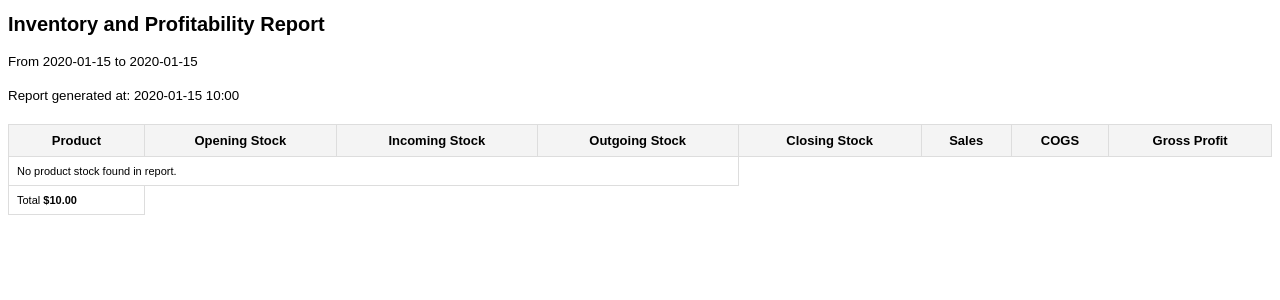
After one commit to k1muza/inventory, a Django app: template templates/admin/distribution_report.html in a window 1280 px wide. The commit adds this page. Shown: the top 300 px of the page. Run offline with Django 5.2, Linux system fonts and the light colour scheme; tables that the repository leaves empty hold one stand-in row (values such as "Sample post"); the template is opened without the code that fills it: values that come from a table or form of the project are taken from there, most other values are stand-ins (such as "Sample title", 1, 10 or a date in 2020).

Commit message:
profitability report

```diff
--- a/inventory/models/product.py
+++ b/inventory/models/product.py
@@ -199,7 +199,6 @@
 
         return total_cost / total_quantity if total_quantity > 0 else Decimal('0.0')
 
-
     @property
     def average_gross_profit(self):
         # Define the time window: now minus 7 days
@@ -221,22 +220,22 @@
         """
         Calculate stock level at a specific date.
         """
-        stock_in = self.stock_movements.filter(movement_type='IN', date__lte=date).aggregate(total=models.Sum('quantity'))['total'] or 0
-        stock_out = self.stock_movements.filter(movement_type='OUT', date__lte=date).aggregate(total=models.Sum('quantity'))['total'] or 0
+        stock_in = self.stock_movements.filter(movement_type='IN', date__lt=date).aggregate(total=models.Sum('quantity'))['total'] or 0
+        stock_out = self.stock_movements.filter(movement_type='OUT', date__lt=date).aggregate(total=models.Sum('quantity'))['total'] or 0
         return stock_in - stock_out
 
     def get_incoming_stock(self, start_date, end_date):
         """
         Calculate stock increase between two dates.
         """
-        stock_in = self.stock_movements.filter(movement_type='IN', date__gt=start_date, date__lte=end_date).aggregate(total=models.Sum('quantity'))['total'] or 0
+        stock_in = self.stock_movements.filter(movement_type='IN', date__gte=start_date, date__lt=end_date).aggregate(total=models.Sum('quantity'))['total'] or 0
         return stock_in
 
     def get_outgoing_stock(self, start_date, end_date):
         """
         Calculate stock decrease between two dates.
         """
-        stock_out = self.stock_movements.filter(movement_type='OUT', date__gt=start_date, date__lte=end_date).aggregate(total=models.Sum('quantity'))['total'] or 0
+        stock_out = self.stock_movements.filter(movement_type='OUT', date__gte=start_date, date__lt=end_date).aggregate(total=models.Sum('quantity'))['total'] or 0
         return stock_out
 
     def get_stock_value(self, date):
@@ -246,7 +245,7 @@
         total_value = Decimal('0.0')
 
         for batch in self.batches:
-            if batch.date_received <= date:
+            if batch.date_received < date:
                 qty = batch.get_quantity_remaining(date)
                 cost = batch.unit_cost
                 total_value += (qty * cost)
@@ -272,3 +271,49 @@
 
         if remaining > 0.001:
             raise ValueError(f"Insufficient stock for {quantity} {self.unit} of {self.name} on {sale_item.sale.date}")
+
+    def get_total_purchases(self, start_date, end_date):
+        """
+        Get all purchase items between two dates.
+        """
+        return self.purchase_items.filter(
+                purchase__date__range=[start_date, end_date]
+            ).annotate(
+                line_total=ExpressionWrapper(
+                    F('quantity') * F('unit_cost'),
+                    output_field=DecimalField(max_digits=10, decimal_places=3)
+                )
+            ).aggregate(total=models.Sum('line_total'))['total'] or 0
+
+    def get_gross_profit(self, start_date, end_date):
+        """
+        Calculate gross profit
+        Sales - Cost of goods sold (opening stock value + purchases - closing stock value)
+        """
+        sales = self.get_total_sales(start_date, end_date)
+        cost_of_goods_sold = self.get_cost_of_goods_sold(start_date, end_date)
+
+        return sales - cost_of_goods_sold
+
+    def get_total_sales(self, start_date, end_date):
+        """
+        Get all sale items between two dates.
+        """
+        return self.sale_items.filter(
+                sale__date__range=[start_date, end_date]
+            ).annotate(
+                line_total=ExpressionWrapper(
+                    F('quantity') * F('unit_price'),
+                    output_field=DecimalField(max_digits=10, decimal_places=3)
+                )
+            ).aggregate(total=models.Sum('line_total'))['total'] or 0
+
+    def get_cost_of_goods_sold(self, start_date, end_date):
+        """
+        Get cost of goods sold between two dates
+        """
+        opening_stock_value = self.get_stock_value(start_date)
+        closing_stock_value = self.get_stock_value(end_date)
+        purchases = self.get_total_purchases(start_date, end_date)
+
+        return opening_stock_value + purchases - closing_stock_value
--- a/inventory/models/report.py
+++ b/inventory/models/report.py
@@ -216,6 +216,7 @@
             })
         return inventory
 
+    # TODO: Resolve how conversions affect the profitability report
     @property
     def inventory_balances(self):
         """
@@ -229,13 +230,17 @@
         from inventory.models import Product
         inventory = []
         for product in Product.objects.all():
-            inventory.append({
-                'product': product,
-                'opening_stock_level': product.get_stock_level(self.open_date),
-                'closing_stock_level': product.get_stock_level(self.close_date),
-                'opening_stock_value': product.get_stock_value(self.open_date),
-                'closing_stock_value': product.get_stock_value(self.close_date),
-                'incoming_stock': product.get_incoming_stock(self.open_date, self.close_date),
-                'outgoing_stock': product.get_outgoing_stock(self.open_date, self.close_date),
-            })
+            if product.get_stock_level(self.open_date) or product.get_stock_level(self.close_date):
+                inventory.append({
+                    'product': product,
+                    'opening_stock_level': product.get_stock_level(self.open_date),
+                    'closing_stock_level': product.get_stock_level(self.close_date),
+                    'opening_stock_value': product.get_stock_value(self.open_date),
+                    'closing_stock_value': product.get_stock_value(self.close_date),
+                    'incoming_stock': product.get_incoming_stock(self.open_date, self.close_date),
+                    'outgoing_stock': product.get_outgoing_stock(self.open_date, self.close_date),
+                    'sales': product.get_total_sales(self.open_date, self.close_date),
+                    'cost_of_goods_sold': product.get_cost_of_goods_sold(self.open_date, self.close_date),
+                    'gross_profit': product.get_gross_profit(self.open_date, self.close_date),
+                })
         return inventory
--- a/inventory/models/stock_batch.py
+++ b/inventory/models/stock_batch.py
@@ -114,7 +114,7 @@
             date = timezone.now()
 
         total_in = self.movements.filter(
-            date__lte=date,
+            date__lt=date,
             movement_type=BatchMovement.MovementType.IN
         ).aggregate(
             total=Coalesce(Sum('quantity'), Decimal(0.0))
@@ -122,7 +122,7 @@
 
         # Sum all 'OUT' movements prior to or at `date`
         total_out = self.movements.filter(
-            date__lte=date,
+            date__lt=date,
             movement_type=BatchMovement.MovementType.OUT
         ).aggregate(
             total=Coalesce(Sum('quantity'), Decimal(0.0))
--- a/inventory/views.py
+++ b/inventory/views.py
@@ -159,12 +159,12 @@
                 quantity_str = line[1].strip()
                 match = re.match(r'(\d+(\.\d+)?)', quantity_str)
                 if match:
-                    quantity = float(match.group(1))
+                    quantity = Decimal(match.group(1))
                 else:
                     messages.error(request, f"Invalid quantity: {quantity_str}")
                     raise ValueError(f"Bad quantity format: {quantity_str}")
 
-                purchase_price = float(line[2].replace('$', '').strip())
+                purchase_price = Decimal(line[2].replace('$', '').strip())
 
                 try:
                     product = Product.objects.get(name__iexact=product_name)
--- /dev/null
+++ b/templates/admin/distribution_report.html
@@ -0,0 +1,83 @@
+{% load custom_filters %}
+
+<!DOCTYPE html>
+<html>
+<head>
+    <meta charset="utf-8">
+    <title>Stock Distribution</title>
+    <style>
+    body {
+        font-family: sans-serif;
+    }
+    h1 {
+        font-size: 20px;
+        margin-bottom: 10px;
+    }
+    table {
+        width:100%;
+        border-collapse: collapse;
+        margin-top:20px;
+    }
+    th, td {
+        border: 1px solid #ddd;
+        padding:8px;
+    }
+    th {
+        background: #f4f4f4;
+        font-size: 13px;
+    }
+    td {
+        font-size: 11px;
+    }
+    </style>
+</head>
+<body>
+    <h1>Inventory and Profitability Report</h1>
+    <p>
+        <small>
+            From {{report.open_date|date:"Y-m-d"}} to {{report.close_date|date:"Y-m-d"}}
+        </small>
+    </p>
+    <p>
+        <small>
+            Report generated at: {{ generated_at|date:"Y-m-d H:i" }}
+        </small>
+    </p>
+
+    <table>
+        <thead>
+            <tr>
+                <th>Product</th>
+                <th>Opening Stock</th>
+                <th>Incoming Stock</th>
+                <th>Outgoing Stock</th>
+                <th>Closing Stock</th>
+                <th>Sales</th>
+                <th>COGS</th>
+                <th>Gross Profit</th>
+            </tr>
+        </thead>
+        <tbody>
+            {% for row in report.inventory_balances|dictsortreversed:"gross_profit" %}
+            <tr>
+                <td>{{ row.product.name }}</td>
+                <td>{{ row.opening_stock_level|formatquantity:row.product.unit }} {{row.product.unit|replace:"unit,"}}</td>
+                <td>{{ row.incoming_stock|formatquantity:row.product.unit }} {{row.product.unit|replace:"unit,"}}</td>
+                <td>{{ row.outgoing_stock|formatquantity:row.product.unit }} {{row.product.unit|replace:"unit,"}}</td>
+                <td>{{ row.closing_stock_level|formatquantity:row.product.unit }} {{row.product.unit|replace:"unit,"}}</td>
+                <td>${{ row.sales|floatformat:2 }}</td>
+                <td>${{ row.cost_of_goods_sold|floatformat:2 }}</td>
+                <td><b>${{ row.gross_profit|floatformat:2 }}</b></td>
+            </tr>
+            {% empty %}
+            <tr>
+                <td colspan="4">No product stock found in report.</td>
+            </tr>
+            {% endfor %}
+            <tr>
+                <td>Total <strong>${{total|floatformat:2}}</strong></td>
+            </tr>
+        </tbody>
+    </table>
+</body>
+</html>
--- a/templates/admin/report_change_form.html
+++ b/templates/admin/report_change_form.html
@@ -7,6 +7,7 @@
     <a href="{% url 'admin:income-statement' object_id=original.pk %}" class="historylink">Income Statement</a>
     <a href="{% url 'admin:open-balance-sheet' object_id=original.pk %}" class="historylink">Opening Balance Sheet</a>
     <a href="{% url 'admin:close-balance-sheet' object_id=original.pk %}" class="historylink">Closing Balance Sheet</a>
+    <a href="{% url 'admin:distribution-report' object_id=original.pk %}" class="historylink">Profitability Report</a>
 </li>
 {% endif %}
 {% endblock %}
@@ -24,6 +25,7 @@
             <th>Closing Stock Level</th>
             <th>Opening Stock Value</th>
             <th>Closing Stock Value</th>
+            <th>Gross Profit</th>
         </tr>
     </thead>
     <tbody>
@@ -36,6 +38,7 @@
             <td>{{ row.closing_stock_level|floatformat:3 }} {{row.product.unit}}</td>
             <td>${{ row.opening_stock_value|floatformat:2 }}</td>
             <td>${{ row.closing_stock_value|floatformat:2 }}</td>
+            <td>${{ row.gross_profit|floatformat:2 }}</td>
         </tr>
         {% endfor %}
     </tbody>
```
Also changed, not shown: architecture.md (added, +21 -0 lines), inventory/admin.py (+31 -5 lines), inventory/templatetags/custom_filters.py (added, +31 -0 lines), inventory/templatetags/__init__.py (added).
